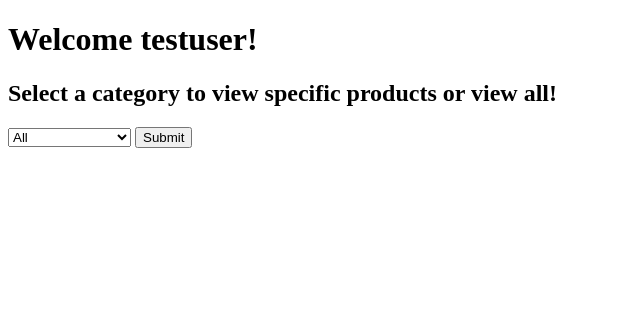
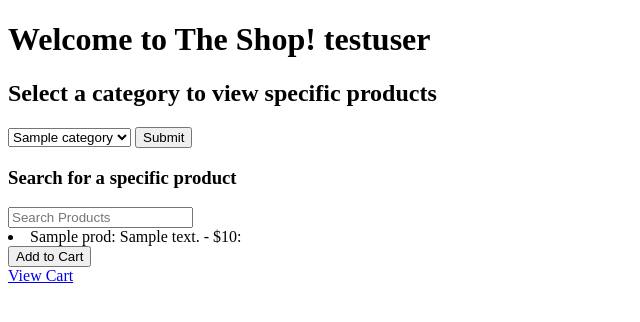
Before and after one commit to benandlola/Shop, a Flask app: template templates/home.html in a window 1280 px wide. Shown: the top 322 px of the page, without its empty margins (0-640 px from the left). Run offline with Flask 2, Linux system fonts and the light colour scheme; a user stored in the database is signed in; tables that the repository leaves empty hold one stand-in row (values such as "Sample post"); the template is opened without the code that fills it: most values are stand-ins (such as "Sample title", 1, 10 or a date in 2020).

Commit message:
85% done

```diff
--- a/main.py
+++ b/main.py
@@ -1,10 +1,47 @@
 from flask import Flask, session, render_template, redirect, url_for, request
 import sqlite3
+from datetime import timedelta
 
 app = Flask('app')
 app.secret_key = "lolaandben"
+app.permanent_session_lifetime = timedelta(minutes=10)
 
 @app.route('/', methods=['GET', 'POST'])
+def home():
+  conn = sqlite3.connect("myDatabase.db")
+  conn.row_factory = sqlite3.Row
+
+  ####
+  cursor = conn.execute("SELECT * FROM products")
+  asd = cursor.fetchall()
+  for t in asd:
+    print(t['stock'])
+
+  #checking out
+  if request.method == 'POST':
+    cart = session['cart']
+    for item in cart:
+      cursor = conn.execute("UPDATE products SET stock = ? WHERE product_id = ?", (item['stock']-1, item['product_id']))
+      conn.commit()
+      ####
+      cursor = conn.execute("SELECT * FROM products")
+      asd = cursor.fetchall()
+      for t in asd:
+        print(t['stock'])
+
+    session['username'] = None
+    session['cart'] = []
+    return redirect('/')
+
+  cursor = conn.execute("SELECT * FROM products")
+  products = cursor.fetchall()
+  cursor = conn.execute("SELECT * FROM categories")
+  categories = cursor.fetchall()
+
+  return render_template('home.html', products=products, categories=categories)
+
+#Login Page
+@app.route('/login', methods=['POST'])
 def login():
   if request.method == 'POST':
     name = request.form['username']
@@ -15,51 +52,74 @@ def login():
     cursor = conn.execute("SELECT * FROM users")
     users = cursor.fetchall()
 
-
     for user in users:
       if name == user['username'] and passw == user['password']:
         session['username'] = name
-        session['password'] = passw
+        session['cart'] = []
 
-        #products
-        cursor = conn.execute("SELECT * FROM products")
-        products = cursor.fetchall()
-
-        #categories
-        cursor = conn.execute("SELECT * FROM categories")
-        categories = cursor.fetchall()
-
-        return render_template('home.html', products=products, categories=categories)
-
-    #if not a user
-    return redirect('/')
-
-  return render_template('login.html')
-
+  return redirect('/')
 
 #Displays products by categories or all
-@app.route('/products', methods=['POST'])
+@app.route('/products', methods=['GET','POST'])
 def products():
     if request.method == 'POST':
-      selected = request.form.get('category_select')
-
       conn = sqlite3.connect("myDatabase.db")
       conn.row_factory = sqlite3.Row
 
-      if selected == 'All':
-        cursor = conn.execute("SELECT * FROM products")
-      else:
-        cursor = conn.execute("SELECT * FROM products WHERE part_of = ?", (selected,))
+      cursor = conn.execute("SELECT * FROM products WHERE part_of = ?", (request.form.get('category_select'),))
       products = cursor.fetchall()
 
-      return render_template('products.html', products=products, selected=selected)
+      return render_template('products.html', products=products)
 
     return redirect('/')
 
+@app.route('/search', methods=['GET', 'POST'])
+def search():
+    if request.method == 'POST':
+      conn = sqlite3.connect("myDatabase.db")
+      conn.row_factory = sqlite3.Row
+      search = '%' + request.form.get('search') + '%'
+      cursor = conn.execute("SELECT * FROM products WHERE name LIKE ?", (search,))
+      products = cursor.fetchall()
 
-@app.route('/home', methods=['GET', 'POST'])
-def home():
-  if 'username' in session:
-    return render_template('home.html')
+      return render_template('products.html', products=products)
+
+    return redirect('/')
+
+@app.route('/cart', methods=['GET','POST'])
+def cart():
+    if request.method == 'POST':
+
+      rem = request.form.get('remove')
+      add = request.form.get('add')
+
+      #Add to the cart
+      if add:
+        conn = sqlite3.connect("myDatabase.db")
+        conn.row_factory = sqlite3.Row
+        cursor = conn.execute("SELECT * FROM products WHERE product_id = ?", (add,))
+        product = cursor.fetchone()
+        cursor = conn.execute("UPDATE products SET stock = ? WHERE product_id = ?", (product['stock']-1, add,))
+        conn.commit()
+        cart = session['cart']
+        cart.append(dict(product))
+        session['cart'] = cart
+
+        return redirect(url_for('products'))
+
+      #Delete the cart
+      if rem == 'all':
+        session['cart'] = []
+        redirect('/products')
+
+      #If removing one item
+      cart = session['cart']
+      for item in cart:
+        if item['product_id'] == int(rem):
+          cart.remove(item)
+          session['cart'] = cart
+          return render_template('cart.html')
+
+    return render_template('cart.html')
 
 app.run(host='0.0.0.0', port=8080)
--- a/templates/home.html
+++ b/templates/home.html
@@ -7,18 +7,40 @@
     <title>Homepage</title>
 </head>
 <body>
-    <h1>Welcome {{ session['username'] }}!</h1>
-
-    <h2>Select a category to view specific products or view all!</h2>
-    <form action="/products" method="POST">
+    <h1>Welcome to The Shop! {{ session['username'] }}</h1>
+    {% if 'username' not in session %}
+        <form action="/login" method="POST">
+            Username <input type="text" name="username">
+            Password <input type="text" name="password">
+        <input type="submit" name="submit">
+        </form>
+    <h3>Don't have an account? Create one!</h3>
+    {% endif %}
+    <h2>Select a category to view specific products</h2>
+    <form action="/products" method="POST" name="speccat">
         <select name="category_select">
-            <option value="All">All</option>
             {% for category in categories %}
                 <option value="{{ category['category'] }}">{{ category['category'] }}</option>
             {% endfor %}
         </select>
         <input type="submit">
     </form>
+    <h3>Search for a specific product</h3>
+    <form action="/search" method="POST" name="specitem">
+        <input placeholder="Search Products" type="text" name="search">
+    </form>
+    {% for prod in products %}
+        <li>{{ prod['name'] }}: {{ prod['description'] }} - ${{ prod['price'] }}: </li>
+        {% if 'username' in session and prod['stock'] > 0 %}
+            <form action="/cart" method="POST">
+                <button name="add" value={{ prod['product_id'] }}>Add to Cart</button>
+            </form>
+        {% endif %}
+    {% endfor %}
+
+    {% if 'username' in session %}
+        <a href="/cart">View Cart</a>
+    {% endif %}
 
 </body>
 </html>
```
Also changed, not shown: templates/cart.html (added, +28 -0 lines), templates/login.html (deleted, +0 -16 lines), templates/products.html (+8 -2 lines), myDatabase.db.
